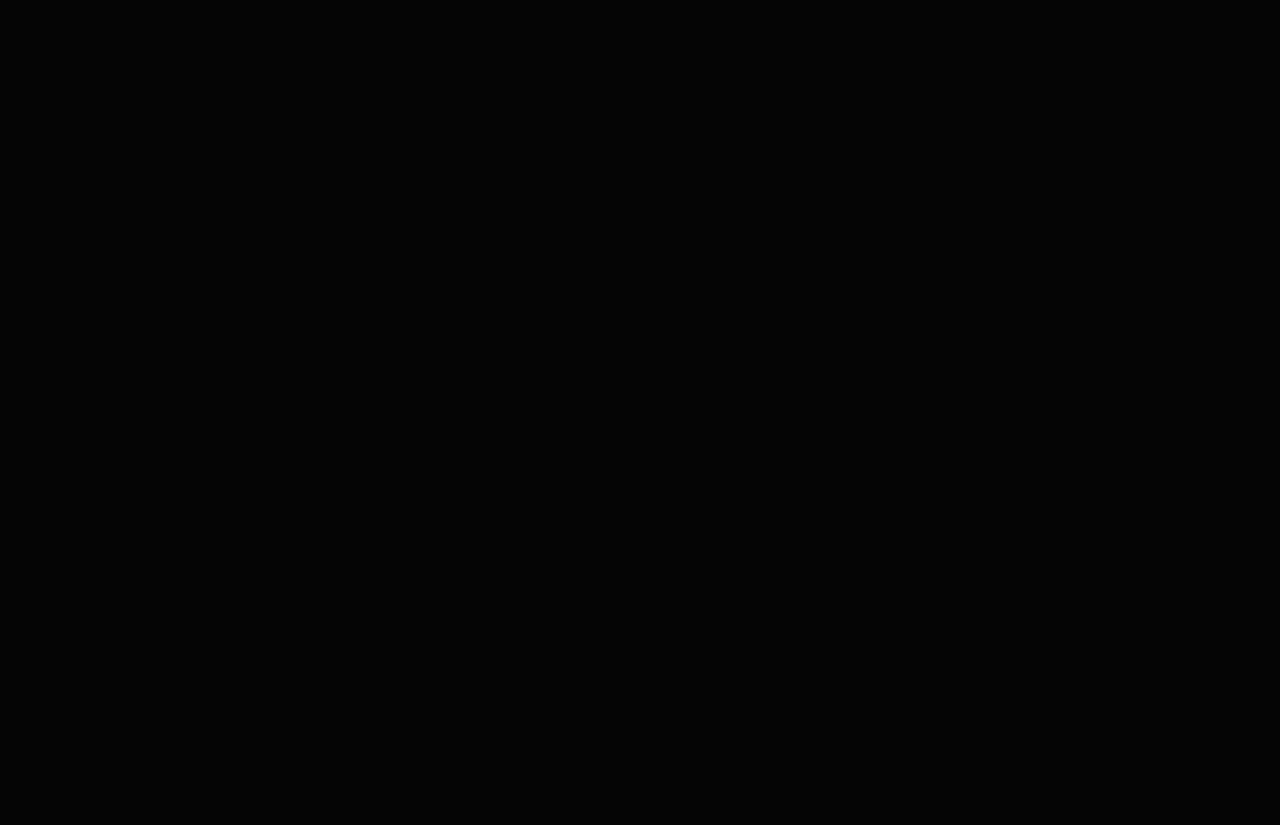
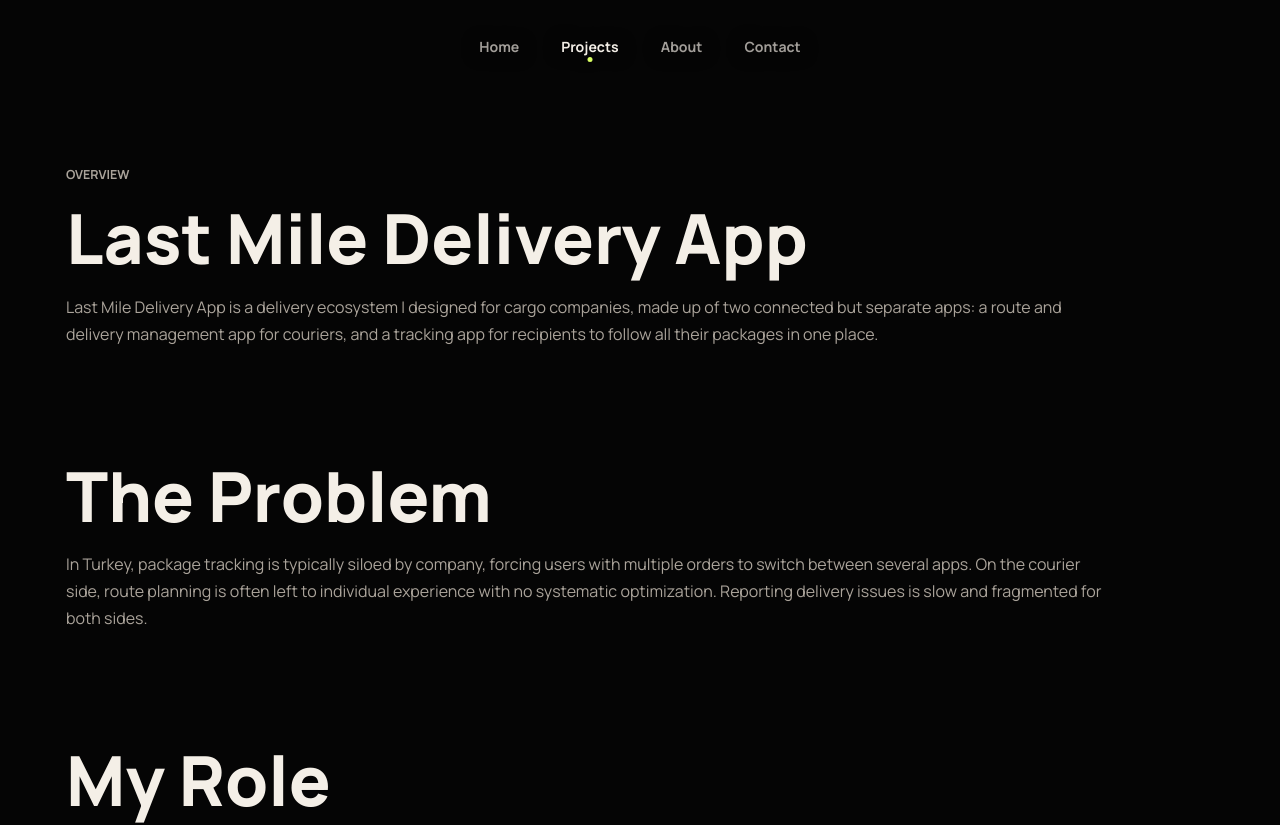
Before and after one commit to MerseGulsum/MerseGulsum.github.io, a Next.js app: page /projects/last-mile-delivery-app in a window 1280 px wide. Before the commit this address had no page. Shown: the top 825 px of the page. Before the commit the page ends 800 px from the top, so only its background shows below. Built offline with nearby package versions, Linux system fonts and the light colour scheme.

Commit message:
Link Last Mile Delivery App project page

```diff
--- a/app/globals.css
+++ b/app/globals.css
@@ -1305,6 +1305,90 @@ main {
   height: auto;
 }
 
+.last-mile-case {
+  --last-mile-gutter: 66px;
+  width: 100%;
+  padding: clamp(132px, 13vw, 192px) var(--last-mile-gutter) clamp(92px, 10vw, 152px);
+}
+
+.last-mile-case__flow {
+  width: 100%;
+}
+
+.last-mile-case__section {
+  width: 100%;
+  text-align: left;
+}
+
+.last-mile-case__section + .last-mile-case__section {
+  margin-top: clamp(76px, 9vw, 124px);
+}
+
+.last-mile-case__section h1,
+.last-mile-case__section h2,
+.last-mile-case__section p {
+  margin: 0;
+}
+
+.last-mile-case__section h1,
+.last-mile-case__section h2 {
+  max-width: 100%;
+  color: var(--text);
+  font-size: clamp(2.8rem, 5.4vw, 6.4rem);
+  font-weight: var(--font-weight-heavy);
+  line-height: 0.96;
+  letter-spacing: 0;
+}
+
+.last-mile-case__section .eyebrow {
+  margin-bottom: 22px;
+}
+
+.last-mile-case__copy,
+.last-mile-case__list,
+.last-mile-case__decisions {
+  width: 100%;
+  max-width: 1040px;
+}
+
+.last-mile-case__copy,
+.last-mile-case__decisions {
+  margin-top: 22px;
+}
+
+.last-mile-case__copy p,
+.last-mile-case__list,
+.last-mile-case__decision p {
+  color: var(--text-muted);
+  font-size: clamp(1rem, 1.22vw, 1.18rem);
+  line-height: 1.68;
+}
+
+.last-mile-case__copy p + p,
+.last-mile-case__decision + .last-mile-case__decision {
+  margin-top: 16px;
+}
+
+.last-mile-case__list {
+  margin: 22px 0 0;
+  padding-left: 1.1em;
+}
+
+.last-mile-case__list li + li {
+  margin-top: 12px;
+}
+
+.last-mile-case__decision h2 {
+  color: var(--text);
+  font-size: clamp(1.25rem, 1.7vw, 1.7rem);
+  font-weight: var(--font-weight-heavy);
+  line-height: 1.15;
+}
+
+.last-mile-case__decision p {
+  margin-top: 10px;
+}
+
 .projects-page__header,
 .contact-page__intro {
   margin-bottom: var(--space-6);
@@ -1877,6 +1961,10 @@ main {
     --mecellem-gutter: 40px;
   }
 
+  .last-mile-case {
+    --last-mile-gutter: 40px;
+  }
+
   .about-copy {
     width: calc(100vw - (var(--page-inset) * 2));
     max-width: none;
@@ -2218,6 +2306,10 @@ main {
     padding-top: 128px;
   }
 
+  .last-mile-case {
+    --last-mile-gutter: 20px;
+  }
+
   .mecellem-showcase__header {
     display: grid;
     gap: 22px;
--- /dev/null
+++ b/app/projects/last-mile-delivery-app/page.tsx
@@ -0,0 +1,123 @@
+export const metadata = {
+  title: "Last Mile Delivery App"
+};
+
+const caseStudySections = [
+  {
+    eyebrow: "Overview",
+    title: "Last Mile Delivery App",
+    body: [
+      "Last Mile Delivery App is a delivery ecosystem I designed for cargo companies, made up of two connected but separate apps: a route and delivery management app for couriers, and a tracking app for recipients to follow all their packages in one place."
+    ]
+  },
+  {
+    title: "The Problem",
+    body: [
+      "In Turkey, package tracking is typically siloed by company, forcing users with multiple orders to switch between several apps. On the courier side, route planning is often left to individual experience with no systematic optimization. Reporting delivery issues is slow and fragmented for both sides."
+    ]
+  },
+  {
+    title: "My Role",
+    body: [
+      "I designed both apps end-to-end, from research and information architecture to UI and design system."
+    ]
+  },
+  {
+    title: "Research & Key Insight",
+    body: [
+      "Through competitive research, I found that the biggest pain point for users was not knowing what to do when something went wrong with a delivery. This insight led me to position recipient-initiated issue reporting as the product's core differentiator."
+    ]
+  },
+  {
+    title: "Courier App",
+    body: [
+      "The courier app automatically loads the day's addresses as entered by the company. Couriers can sort their route based on preference — nearest to farthest, farthest to nearest, or the most cost-efficient path.",
+      "Once the route is set, the courier begins deliveries. At each stop, delivery is confirmed one of two ways: entering the recipient's 6-digit code, or scanning their QR code. This dual-verification system balances speed and security, and adapts to different field conditions. If an issue comes up mid-delivery, couriers can report it instantly through the same flow."
+    ]
+  },
+  {
+    title: "Key Screens",
+    list: [
+      "Daily package list and summary",
+      "Delivery detail",
+      "Route sorting",
+      "Code verification",
+      "QR verification",
+      "Issue reporting"
+    ]
+  },
+  {
+    title: "Recipient App",
+    body: [
+      "The recipient app's goal is to make every package visible in one place, regardless of which company shipped it. Users can track their package's live status, estimated delivery window, live courier location and contact the courier directly.",
+      "When something goes wrong, users can submit a report with optional photo attachments and track the status of previous reports from the same flow."
+    ]
+  },
+  {
+    title: "Key Screens",
+    list: [
+      "Delivery tracking",
+      "Live map",
+      "Courier information",
+      "Delivery confirmation",
+      "Report issue flow",
+      "Feedback history"
+    ]
+  },
+  {
+    title: "Design Decisions",
+    decisions: [
+      {
+        title: "Dual Verification",
+        body: "Offering both code and QR confirmation provides flexibility across different delivery scenarios."
+      },
+      {
+        title: "Structured Reporting",
+        body: "Breaking issue reporting into predefined categories makes reporting faster for users and produces cleaner operational data."
+      },
+      {
+        title: "Simple Route Planning",
+        body: "Keeping courier-side planning lightweight supports faster decision making in the field."
+      }
+    ]
+  }
+];
+
+export default function LastMileDeliveryAppPage() {
+  return (
+    <article className="last-mile-case">
+      <div className="last-mile-case__flow">
+        {caseStudySections.map((section, index) => (
+          <section className="last-mile-case__section" key={`${section.title}-${index}`}>
+            {section.eyebrow && <p className="eyebrow">{section.eyebrow}</p>}
+            {index === 0 ? <h1>{section.title}</h1> : <h2>{section.title}</h2>}
+            {section.body && (
+              <div className="last-mile-case__copy">
+                {section.body.map((paragraph) => (
+                  <p key={paragraph}>{paragraph}</p>
+                ))}
+              </div>
+            )}
+            {section.list && (
+              <ul className="last-mile-case__list">
+                {section.list.map((item) => (
+                  <li key={item}>{item}</li>
+                ))}
+              </ul>
+            )}
+            {section.decisions && (
+              <div className="last-mile-case__decisions">
+                {section.decisions.map((decision) => (
+                  <div className="last-mile-case__decision" key={decision.title}>
+                    <h2>{decision.title}</h2>
+                    <p>{decision.body}</p>
+                  </div>
+                ))}
+              </div>
+            )}
+          </section>
+        ))}
+      </div>
+    </article>
+  );
+}
--- a/components/ProjectCard.tsx
+++ b/components/ProjectCard.tsx
@@ -10,6 +10,7 @@ export function ProjectCard({ project }: { project: Project }) {
   const title = project.title;
   const subtitle = isMecellem ? "New Mind AI" : undefined;
   const tools = isMecellem ? ["Adobe XD", "Gemini", "ChatGPT"] : project.skills;
+  const projectHref = project.slug === "logistics-product" ? "/projects/last-mile-delivery-app" : `/projects/${project.slug}`;
 
   return (
     <article className="project-card">
@@ -49,7 +50,7 @@ export function ProjectCard({ project }: { project: Project }) {
             </Link>
           </>
         ) : (
-          <Link className="button-link project-card__cta" href={`/projects/${project.slug}`}>
+          <Link className="button-link project-card__cta" href={projectHref}>
             View Project
             <ArrowUpRight size={16} aria-hidden="true" />
           </Link>
```
Also changed, not shown: components/ProjectsShowcase.tsx (+10 -1 lines).
